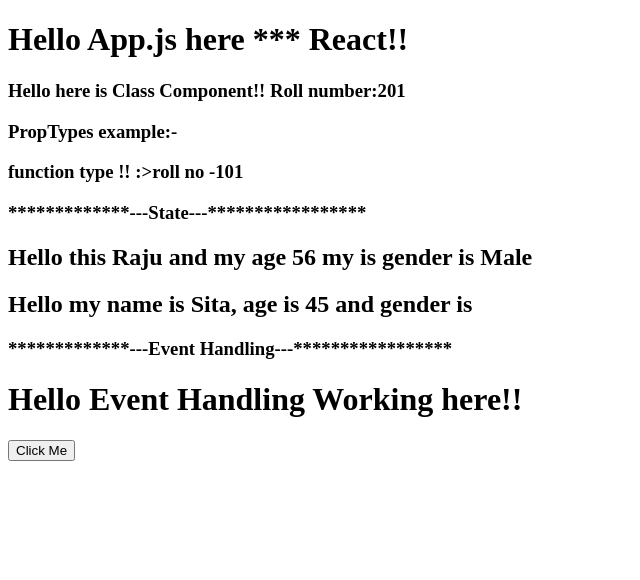
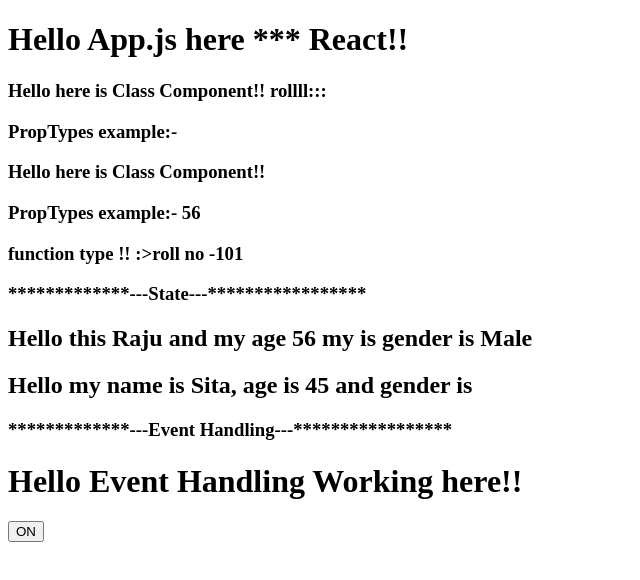
Before and after one commit to gautrohit/React_Start, a React (Create React App) app: page / in a window 1280 px wide. Shown: the top 580 px of the page, without its empty margins (0-640 px from the left). Built offline with nearby package versions, Linux system fonts and the light colour scheme.

Commit message:
Event Handling
setState code learn.

```diff
--- a/src/App.js
+++ b/src/App.js
@@ -10,7 +10,8 @@ class App extends Component {
     return (
       <>
         <h1>Hello App.js here *** React!!</h1>
-        <Cls>{'Roll number:' + 201}</Cls>
+        <Cls>{"rollll:::" }</Cls>
+        <Cls age={56}></Cls>
         <Funt>{'roll no -' + 101}</Funt>
         <h3>*************---State---*****************</h3>
         <Student gender="Male"></Student>
--- a/src/components/Funt.jsx
+++ b/src/components/Funt.jsx
@@ -4,7 +4,7 @@ import React from 'react';
 //   return <h1>Function Component Here!!!</h1>;
 // }
 
-const Funt = props => {
+let Funt = props => {
   return <h3> function type !! :>{props.children}</h3>;
 };
 
--- a/src/eventHandling/EventClass.jsx
+++ b/src/eventHandling/EventClass.jsx
@@ -1,15 +1,28 @@
 import React from 'react';
 
 class Doctor extends React.Component {
+
+  constructor(props){
+    super(props)
+
+    this.state = {
+      onhit: true
+    };
+
+  }
   handleClick = () => {
-    console.log('Button Clicked :-', this);
+
+    this.setState(state =>
+      ({
+        onhit: !state.onhit
+    }));
   };
 
   render() {
     return (
       <div>
         <h1>Hello Event Handling Working here!!</h1>
-        <button onClick={this.handleClick}>Click Me</button>
+        <button onClick={this.handleClick}>{this.state.onhit ? "ON":"OFF"}</button>
       </div>
     );
   }
--- a/src/state/State_ex.jsx
+++ b/src/state/State_ex.jsx
@@ -6,7 +6,6 @@ class Student extends React.Component {
     age: '56',
     gender: this.props.gender
   };
-
   render() {
     return (
       <h2>
@@ -16,5 +15,4 @@ class Student extends React.Component {
     );
   }
 }
-
 export default Student;
```
